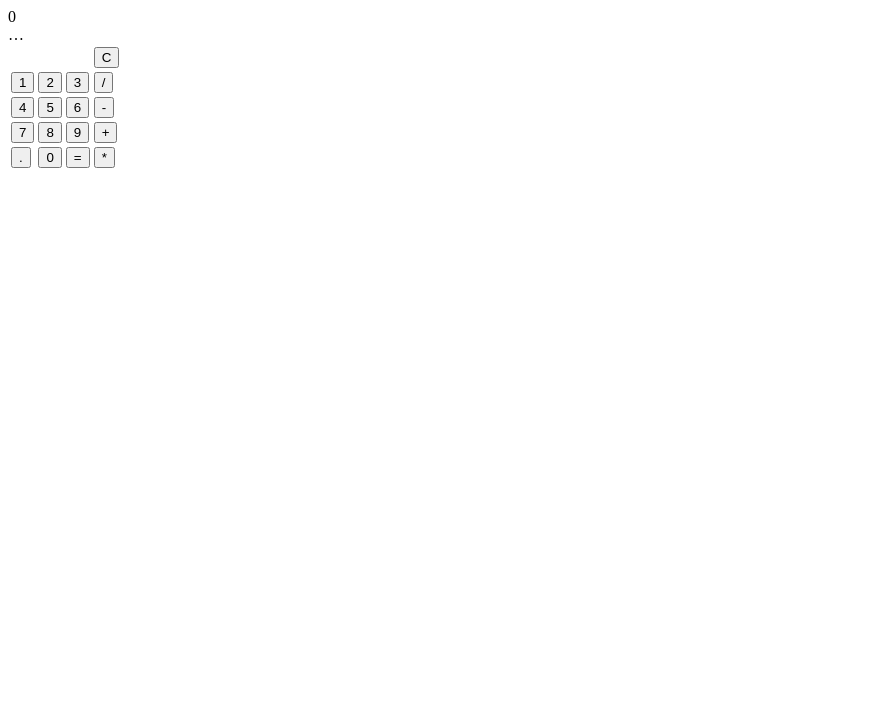
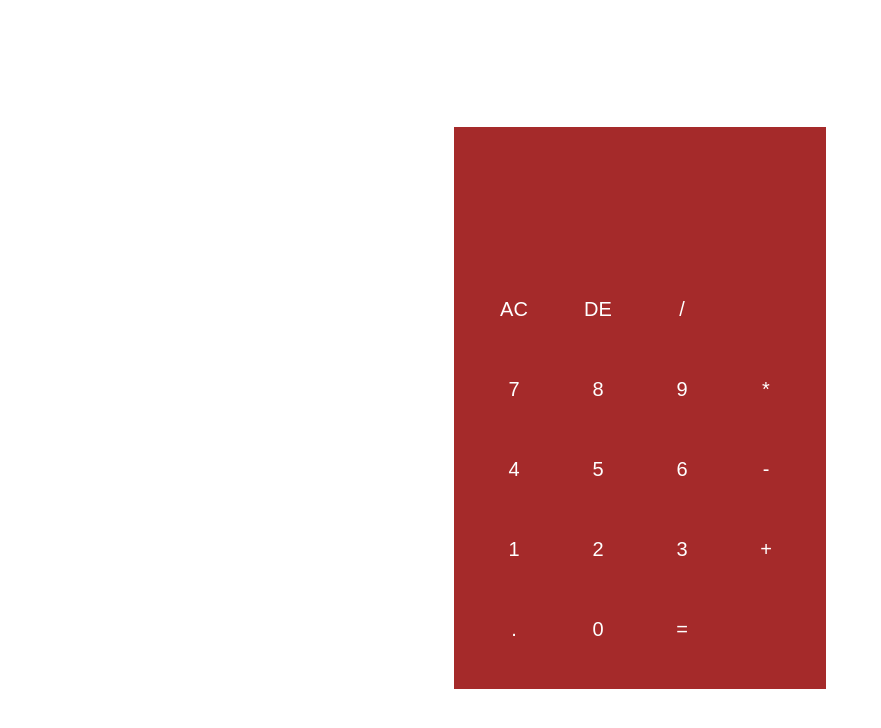
Before and after one commit to Reper25/calculator, a plain HTML site: page index.html in a window 1280 px wide. Shown: the whole page, without its empty margins (0-881 px from the left). Drawn offline with Linux system fonts and the light colour scheme.

Commit message:
something

```diff
--- a/index.html
+++ b/index.html
@@ -8,45 +8,43 @@
     <title>Document</title>
 </head>
 <body>
-    <div class=”calculator”>
-        <div class=”calculator__display”>0</div>
-        <div class=”calculator__keys”> … </div>
-      </div>
+    <div class="container">
+        <div class="calculator">
+            <form>
+                <div class="display">
+                    <input type="text" name="display">
+                </div>
+                <div>
+                    <input type="button" value="AC">
+                    <input type="button" value="DE">
+                    <input type="button" value="/">
+                </div>
+                <div>
+                    <input type="button" value="7">
+                    <input type="button" value="8">
+                    <input type="button" value="9">
+                    <input type="button" value="*">
+                </div>
+                <div>
+                    <input type="button" value="4">
+                    <input type="button" value="5">
+                    <input type="button" value="6">
+                    <input type="button" value="-">
+                </div>
+                <div>
+                    <input type="button" value="1">
+                    <input type="button" value="2">
+                    <input type="button" value="3">
+                    <input type="button" value="+">
+                </div>
+                <div>
+                    <input type="button" value=".">
+                    <input type="button" value="0">
+                    <input type="button" value="=">
+                </div>
+            </form>
+        </div>
+    </div>
 
-      <table class="calculator" >
-        <tr>
-        <td colspan="3"></td>
-
-        <td> <input type="button" value="C" onclick="clearScreen()" id="btn" /> </td>
-        </tr>
-        <tr>
-
-        <td> <input type="button" value="1" onclick="display('1')" /> </td>
-        <td> <input type="button" value="2" onclick="display('2')" /> </td>
-        <td> <input type="button" value="3" onclick="display('3')" /> </td>
-        <td> <input type="button" value="/" onclick="display('/')" /> </td>
-        </tr>
-        <tr>
-        <td> <input type="button" value="4" onclick="display('4')" /> </td>
-        <td> <input type="button" value="5" onclick="display('5')" /> </td>
-        <td> <input type="button" value="6" onclick="display('6')" /> </td>
-        <td> <input type="button" value="-" onclick="display('-')" /> </td>
-        </tr>
-        <tr>
-        <td> <input type="button" value="7" onclick="display('7')" /> </td>
-        <td> <input type="button" value="8" onclick="display('8')" /> </td>
-        <td> <input type="button" value="9" onclick="display('9')" /> </td>
-        <td> <input type="button" value="+" onclick="display('+')" /> </td>
-        </tr>
-        <tr>
-        <td> <input type="button" value="." onclick="display('.')" /> </td>
-        <td> <input type="button" value="0" onclick="display('0')" /> </td>
-
-
-        <td> <input type="button" value="=" onclick="calculate()" id="btn" /> </td>
-        <td> <input type="button" value="*" onclick="display('*')" /> </td>
-        </tr>
-        </table>
 </body>
-<script src="code.js"></script>
 </html>
--- a/style.css
+++ b/style.css
@@ -1,3 +1,39 @@
-/* .calculator__keys {
-    display: grid;
-} */
+
+
+.container{
+    width: 100%;
+    height: 100vh;
+    /* background-color: blue; */
+    display: flex;
+    align-items: center;
+    justify-content: center;
+}
+
+.calculator{
+    background: brown;
+    padding: 20px;
+}
+
+.calculator form input{
+    border: 0;
+    outline: 0;
+    width: 60px;
+    height: 60px;
+    border-radius: 100%;
+    background: transparent;
+    font-size: 20px;
+    color: #ffff;
+    cursor: pointer;
+    margin: 10px
+}
+
+form .display{
+    display:flex;
+    justify-content: flex-end;
+    margin: 20px 0;
+}
+form .display input{
+    text-align: right;
+    flex: 1;
+    font-size: large;
+}
```
